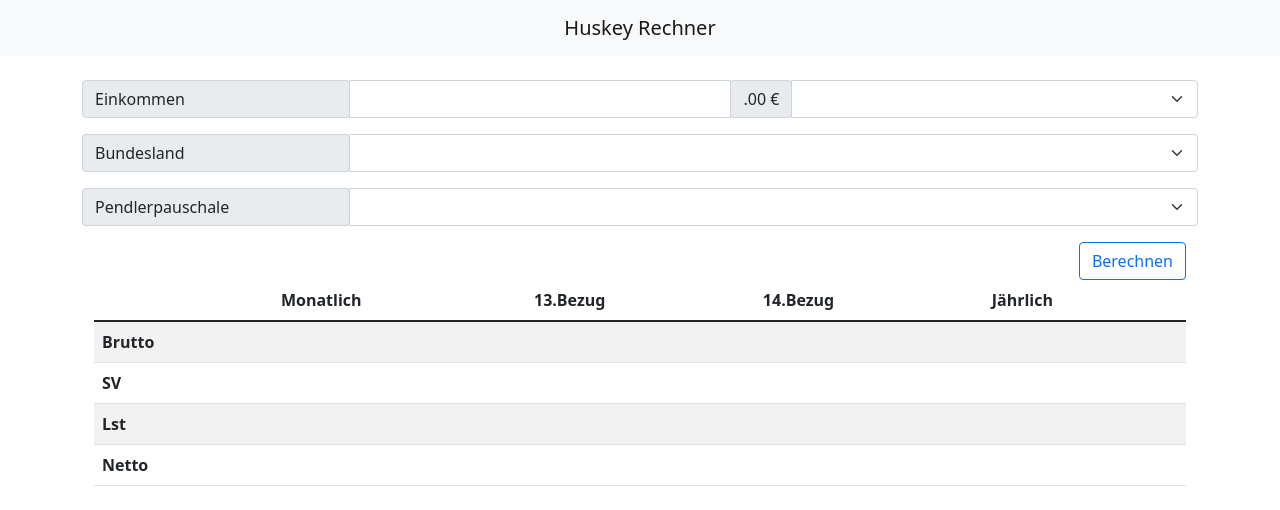
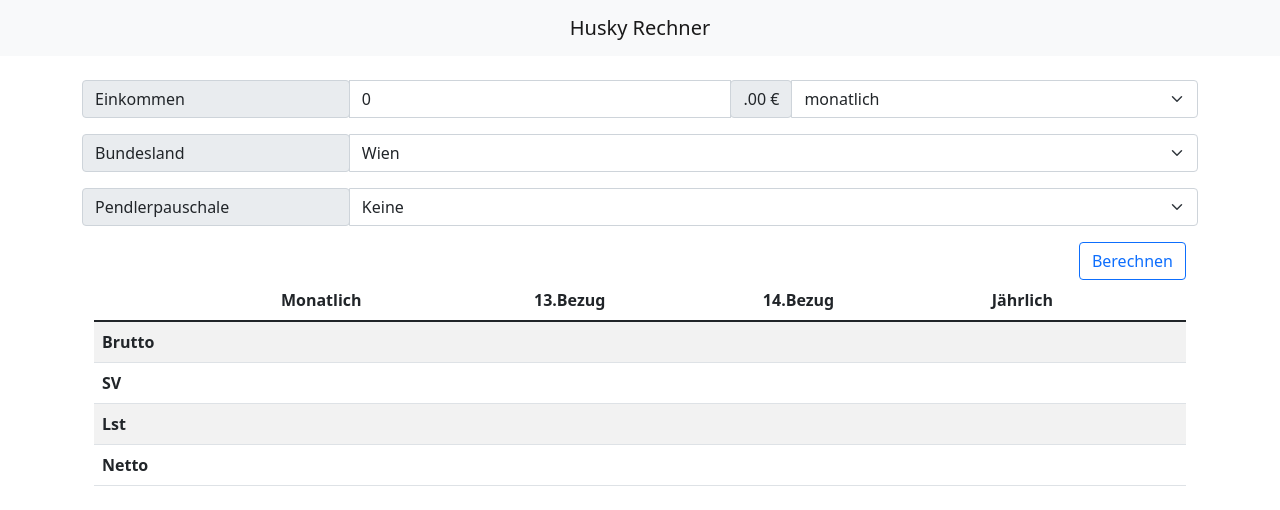
Before and after one commit to domPreim/Hackathon, an Angular app in the folder huskey-calculator/: page / in a window 1280 px wide. Shown: the top 510 px of the page. Built offline with nearby package versions, Linux system fonts and the light colour scheme.

Commit message:
added validators to input

```diff
--- a/huskey-calculator/src/app/app.component.html
+++ b/huskey-calculator/src/app/app.component.html
@@ -1,4 +1,4 @@
 <nav class="navbar navbar-light bg-light">
-  <a class="navbar-brand m-auto" href="#">Huskey Rechner</a>
+  <a class="navbar-brand m-auto" href="#">Husky Rechner</a>
 </nav>
 <app-calculator></app-calculator>
--- a/huskey-calculator/src/app/app.module.ts
+++ b/huskey-calculator/src/app/app.module.ts
@@ -3,7 +3,7 @@ import { BrowserModule } from '@angular/platform-browser';
 
 import { AppComponent } from './app.component';
 import { CalculatorComponent } from './calculator/calculator.component';
-import {FormControl, FormsModule} from "@angular/forms";
+import {FormControl, FormsModule, ReactiveFormsModule} from "@angular/forms";
 
 @NgModule({
   declarations: [
@@ -12,7 +12,8 @@ import {FormControl, FormsModule} from "@angular/forms";
   ],
   imports: [
     BrowserModule,
-    FormsModule
+    FormsModule,
+    ReactiveFormsModule
   ],
   providers: [],
   bootstrap: [AppComponent]
--- a/huskey-calculator/src/app/calculator/calculator.component.html
+++ b/huskey-calculator/src/app/calculator/calculator.component.html
@@ -1,22 +1,27 @@
 <div class="container mt-4">
-  <form #f="ngForm" (ngSubmit)="onSubmit(f)" novalidate>
+  <form [formGroup]="form" (ngSubmit)="onSubmit()" novalidate>
     <div class="row">
       <div class="input-group mb-3">
         <div class="input-group-prepend">
           <span class="input-group-text" id="input-income">Einkommen</span>
         </div>
-        <input name="salary" ngModel type="number" min="0" class="form-control" aria-label="Sizing example input"
+        <input formControlName="salary" name="salary" type="number" min="0" class="form-control" aria-label="Sizing example input"
                aria-describedby="input-income">
-
         <div class="input-group-append">
           <div class="input-group-text"> .00 €</div>
         </div>
-        <select name="isMonth" ngModel class="form-select" aria-label="Select fee group">
+        <select formControlName="isMonth" name="isMonth"  class="form-select" aria-label="Select fee group">
           <option selected [ngValue]="true">monatlich</option>
           <option [ngValue]="false">jährlich</option>
         </select>
       </div>
 
+      <div *ngIf="checkError('min', 'salary') && form.get('salary')?.touched" class="alert alert-danger">
+        Negative numbers not allowed!
+      </div>
+      <div *ngIf="checkError('required', 'salary') && form.get('salary')?.touched" class="alert alert-danger">
+        Salary required!
+      </div>
     </div>
 
     <!-- <div class="row">
@@ -41,7 +46,7 @@
         <div class="input-group-prepend">
           <span class="input-group-text" id="selector-state">Bundesland</span>
         </div>
-        <select name="state" ngModel class="form-select" aria-label="Select fee group">
+        <select formControlName="state" name="state"  class="form-select" aria-label="Select fee group">
           <option selected value="0">Wien</option>
           <option value="1">Burgenland</option>
           <option value="2">Kärnten</option>
@@ -60,8 +65,8 @@
         <div class="input-group-prepend">
           <span class="input-group-text">Pendlerpauschale</span>
         </div>
-        <select name="commuterTax" ngModel class="form-select" aria-label="Select fee group">
-          <option value="0">Keine</option>
+        <select formControlName="commuterTax" name="commuterTax"  class="form-select" aria-label="Select fee group">
+          <option selected value="0">Keine</option>
           <option value="1">20-40km (klein)</option>
           <option value="2">40-60km (klein)</option>
           <option value="3">ab 60km (klein)</option>
--- a/huskey-calculator/src/app/calculator/calculator.component.ts
+++ b/huskey-calculator/src/app/calculator/calculator.component.ts
@@ -1,5 +1,5 @@
 import { Component, OnInit } from '@angular/core';
-import {FormControl, NgForm} from "@angular/forms";
+import {FormBuilder, FormControl, FormGroup, Validators} from "@angular/forms";
 
 @Component({
   selector: 'app-calculator',
@@ -7,7 +7,22 @@ import {FormControl, NgForm} from "@angular/forms";
   styleUrls: ['./calculator.component.scss']
 })
 export class CalculatorComponent implements OnInit {
+  form: FormGroup;
 
+  private initForm(): FormGroup {
+    return this.fb.group(
+      {
+        salary: [0, [Validators.required, Validators.min(0)]],
+        isMonth: [true, Validators.required],
+        state: [0],
+        commuterTax: [0]
+      }
+    );
+  }
+
+  checkError(errors: string, name: string) : boolean {
+    return !!this.form.get(name)?.errors?.[errors];
+  }
   /* lohnsteuerInfo: Array<number>;
   lohnsteuerInfo = [11000,18000, 31000, 60000, 90000, 1000000];//has to be double array, to check for vacation as well
 
@@ -81,12 +96,15 @@ export class CalculatorComponent implements OnInit {
     return brutto * lohnsteuer;
   }
 */
-  constructor() { }
+  constructor(private fb:FormBuilder) {
+    this.form = this.initForm();
+  }
 
   ngOnInit(): void {
   }
 
-  onSubmit(f: NgForm) {
-    console.log(f.value);
+  onSubmit() {
+    console.log(this.form.value)
+    console.log(this.form.get('salary')?.errors)
   }
 }
--- a/huskey-calculator/src/index.html
+++ b/huskey-calculator/src/index.html
@@ -2,7 +2,7 @@
 <html lang="en">
 <head>
   <meta charset="utf-8">
-  <title>HuskeyCalculator</title>
+  <title>HuskyCalculator</title>
   <base href="/">
   <meta name="viewport" content="width=device-width, initial-scale=1">
   <link rel="icon" type="image/x-icon" href="favicon.ico">
```
